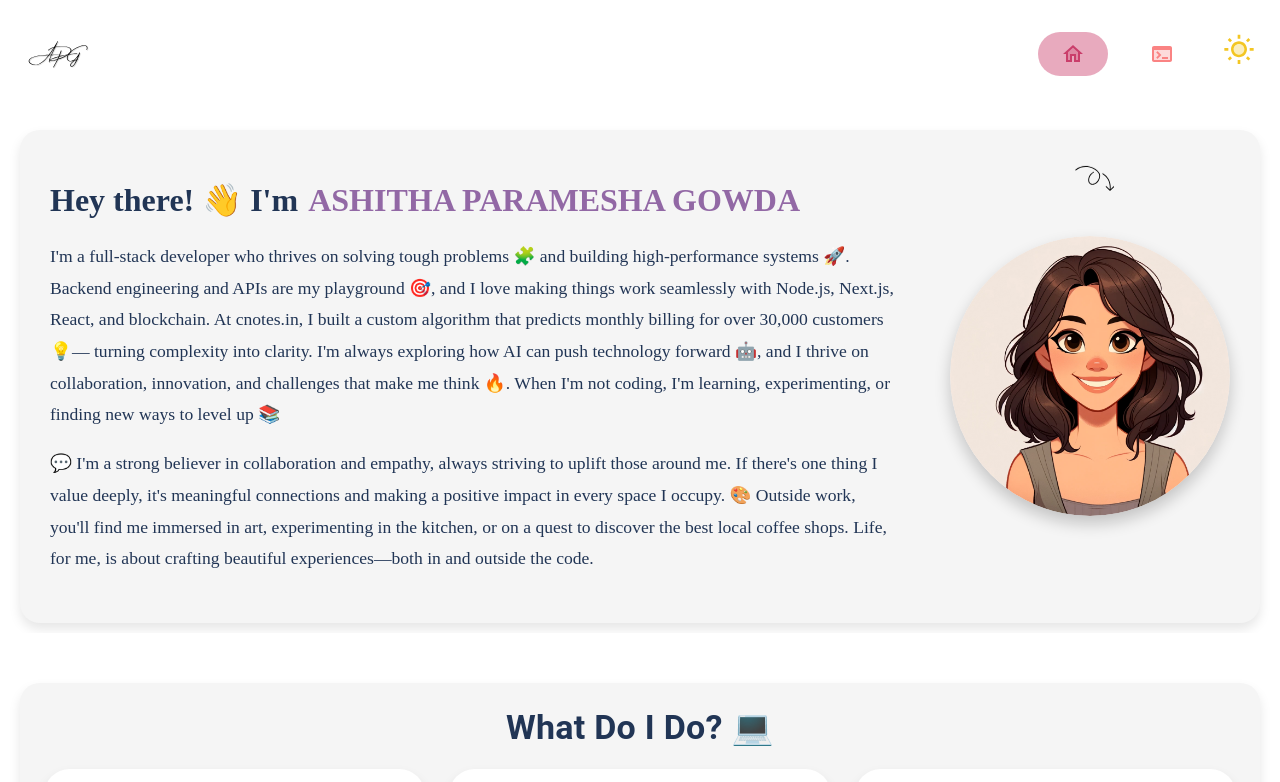
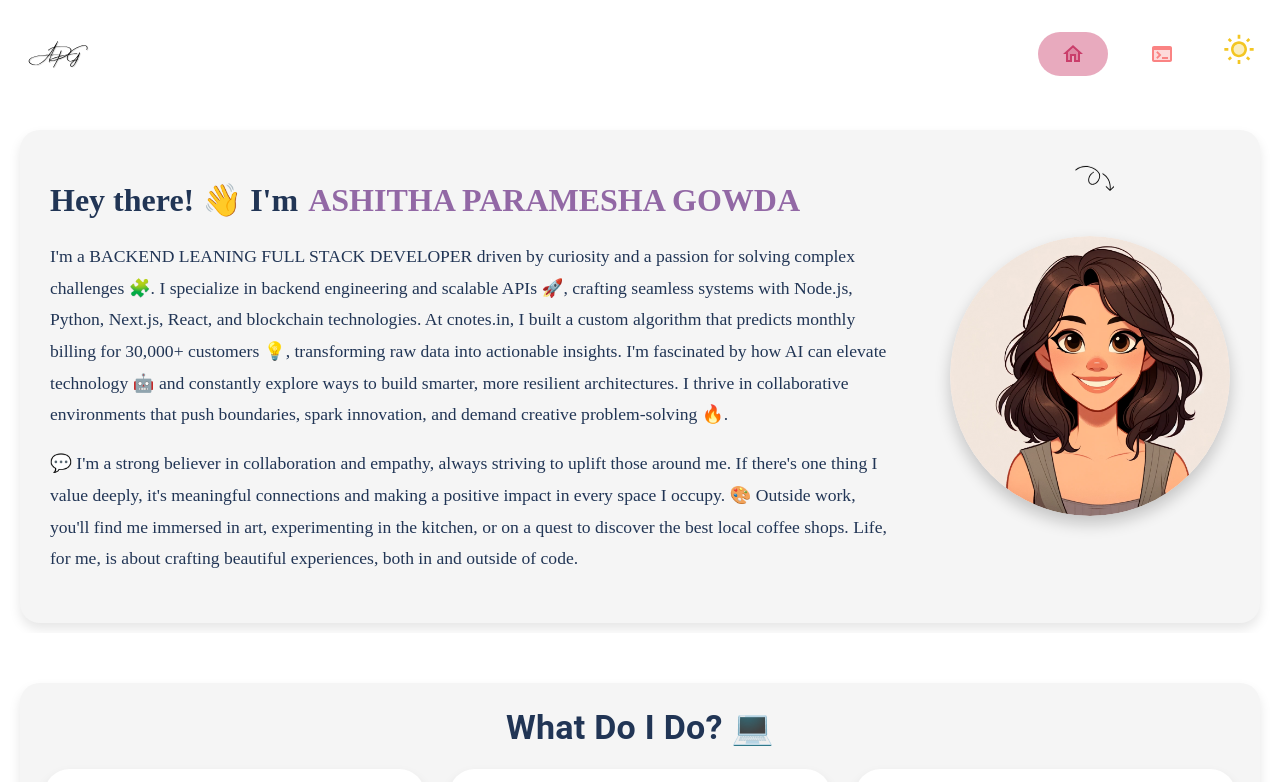
Before and after one commit to AshithaPGowda/portfolio, a Next.js app: page / in a window 1280 px wide. Shown: the top 782 px of the page. Built offline with nearby package versions, Linux system fonts and the light colour scheme.

Commit message:
updated my information

```diff
--- a/src/app/myInformation.js
+++ b/src/app/myInformation.js
@@ -1,11 +1,10 @@
 const CONSTANT = []
 
-CONSTANT.PARA1 = `I'm a full-stack developer who thrives on solving tough problems 🧩 and building high-performance systems 🚀. Backend engineering and APIs are my playground 🎯, and I love making things work seamlessly with Node.js, Next.js, React, and blockchain. At cnotes.in, I built a custom algorithm that predicts monthly billing for over 30,000 customers 💡— turning complexity into clarity. I'm always exploring how AI can push technology forward 🤖, and I thrive on collaboration, innovation, and challenges that make me think 🔥. When I'm not coding, I'm learning, experimenting, or finding new ways to level up 📚
-`
+CONSTANT.PARA1 = `I'm a BACKEND LEANING FULL STACK DEVELOPER driven by curiosity and a passion for solving complex challenges 🧩. I specialize in backend engineering and scalable APIs 🚀, crafting seamless systems with Node.js, Python, Next.js, React, and blockchain technologies. At cnotes.in, I built a custom algorithm that predicts monthly billing for 30,000+ customers 💡, transforming raw data into actionable insights. I'm fascinated by how AI can elevate technology 🤖 and constantly explore ways to build smarter, more resilient architectures. I thrive in collaborative environments that push boundaries, spark innovation, and demand creative problem-solving 🔥.`
 CONSTANT.PARA2 = ` 💬 I'm a strong believer in collaboration and empathy, always striving to uplift those around me. If
                     there's one thing I value deeply, it's meaningful connections and making a positive impact in every space
                     I occupy. 🎨 Outside work, you'll find me immersed in art, experimenting in the kitchen, or on a quest to
-                    discover the best local coffee shops. Life, for me, is about crafting beautiful experiences—both in and
-                    outside the code.`
+                    discover the best local coffee shops. Life, for me, is about crafting beautiful experiences, both in and
+                    outside of code.`
 CONSTANT.MY_NAME = "ASHITHA PARAMESHA GOWDA"
 export default CONSTANT;
```
